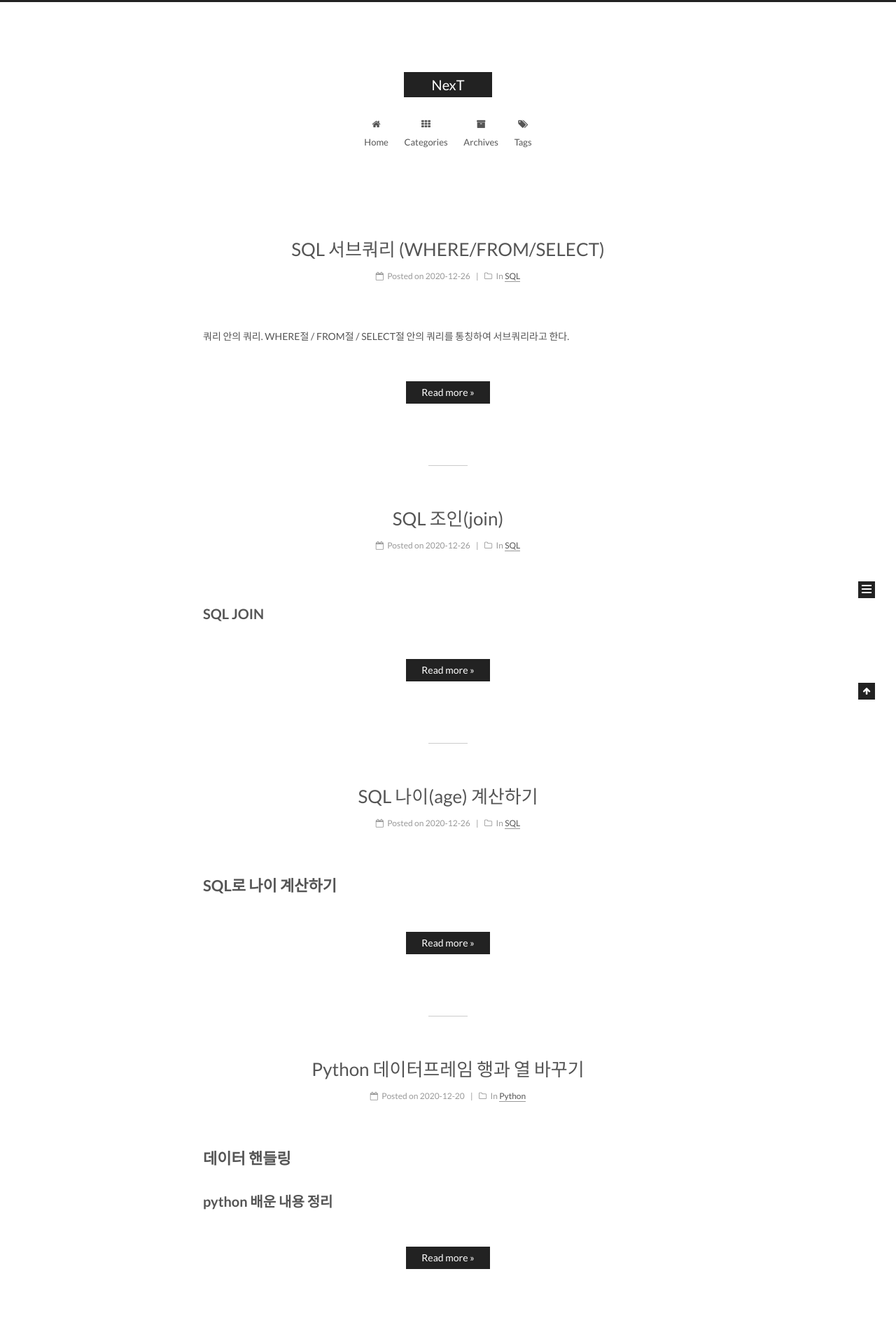
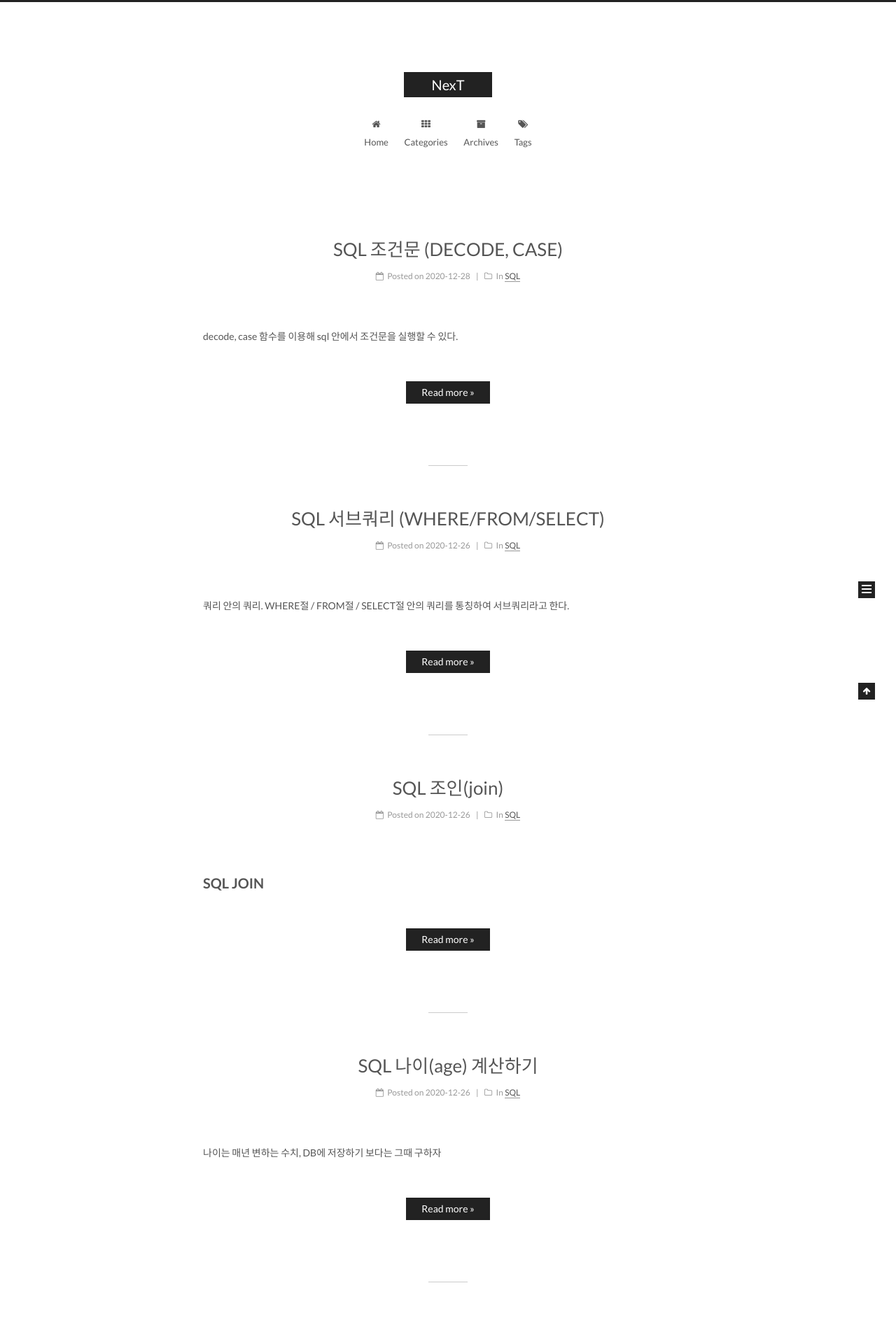
Before and after one commit to eunbi-g/eunbi-g.github.io, a Jekyll site: the page built from index.html, in a window 1280 px wide. Shown: the top 1894 px of the page at 70% size. Built offline with Jekyll 4.4.1, drawn with Linux system fonts in a browser that asks for light colours; the list of posts is cut into pages by our own code.

Commit message:
201228_1

````diff
--- a/_posts/2020-12-26-sql-age.md
+++ b/_posts/2020-12-26-sql-age.md
@@ -5,11 +5,9 @@ categories:
 - SQL
 ---
 
-# SQL로 나이 계산하기
+나이는 매년 변하는 수치, DB에 저장하기 보다는 그때 구하자
 
-> 나이는 매년 변하는 수치, DB에 저장하기 보다는 그때 구하자
-
-YYYY-MM-DD 형식으로 저장되어있다고 가정
+> YYYY-MM-DD 형식으로 저장되어있다고 가정
 
 ---
 
@@ -22,6 +20,7 @@ from site_user
 ```
 
 
+
 ## 2. 생일을 고려하여 만 나이 계산
 
 ```sql
--- /dev/null
+++ b/_posts/2020-12-28-sql-decode,case.md
@@ -0,0 +1,79 @@
+---
+title: SQL 조건문 (DECODE, CASE)
+date: 2020-12-28
+categories:
+- SQL
+tags:
+- sql
+- decode
+- case
+- 조건문
+---
+
+
+decode, case 함수를 이용해 sql 안에서 조건문을 실행할 수 있다.
+
+- decode 함수는 대소비교(<,>,=)가 불가능하다. case 함수는 가능.
+
+
+
+
+## 1. DECODE
+
+
+```sql
+DECODE(A, B, '1', '2')  # A=B이면 1을, 아니면 2를 출력 (2 대신 null 사용 가능)
+DECODE(A, B, '1', C, '2', '3')  # A=B이면 1을, A=C이면 2를, 모두 아니면 3를 출력
+DECODE(A, B, '1', '2')  # A=B이면 1을, 아니면 2를 출력
+DECODE(A, B, DECODE(C, D, '1', '2'))  #A=B이고, C=D이면 1을, C!=D이면 2를 출력
+```
+
+
+
+## 2. CASE ~ WHEN ~ THEN
+
+기본형
+
+```sql
+case
+when A=1 then 'a'
+when A=2 then 'b'
+when A=3 then 'c'
+else 'd'
+end
+```
+
+축약형
+
+```sql
+case A
+when 1 then 'a'
+when 2 then 'b'
+when 3 then 'c'
+else 'd'
+end
+```
+
+
+
+## 3. DECODE, CASE 이중 사용
+
+decode 함수를 중복해서 사용하면 성능상 좋지 않다.
+이중 사용을 해야한다면 case를 사용하자.
+
+
+decode 이중 사용
+
+```sql
+decode(A, 1, decode(B, 1, 'a', 'b'), 3, 'c', 'd')
+```
+
+
+```sql
+case
+when A=1 and B=1 then 'a'
+when A=1 and B=2 then 'b'
+when A=3 then 'c'
+else 'd'
+end
+```
````
